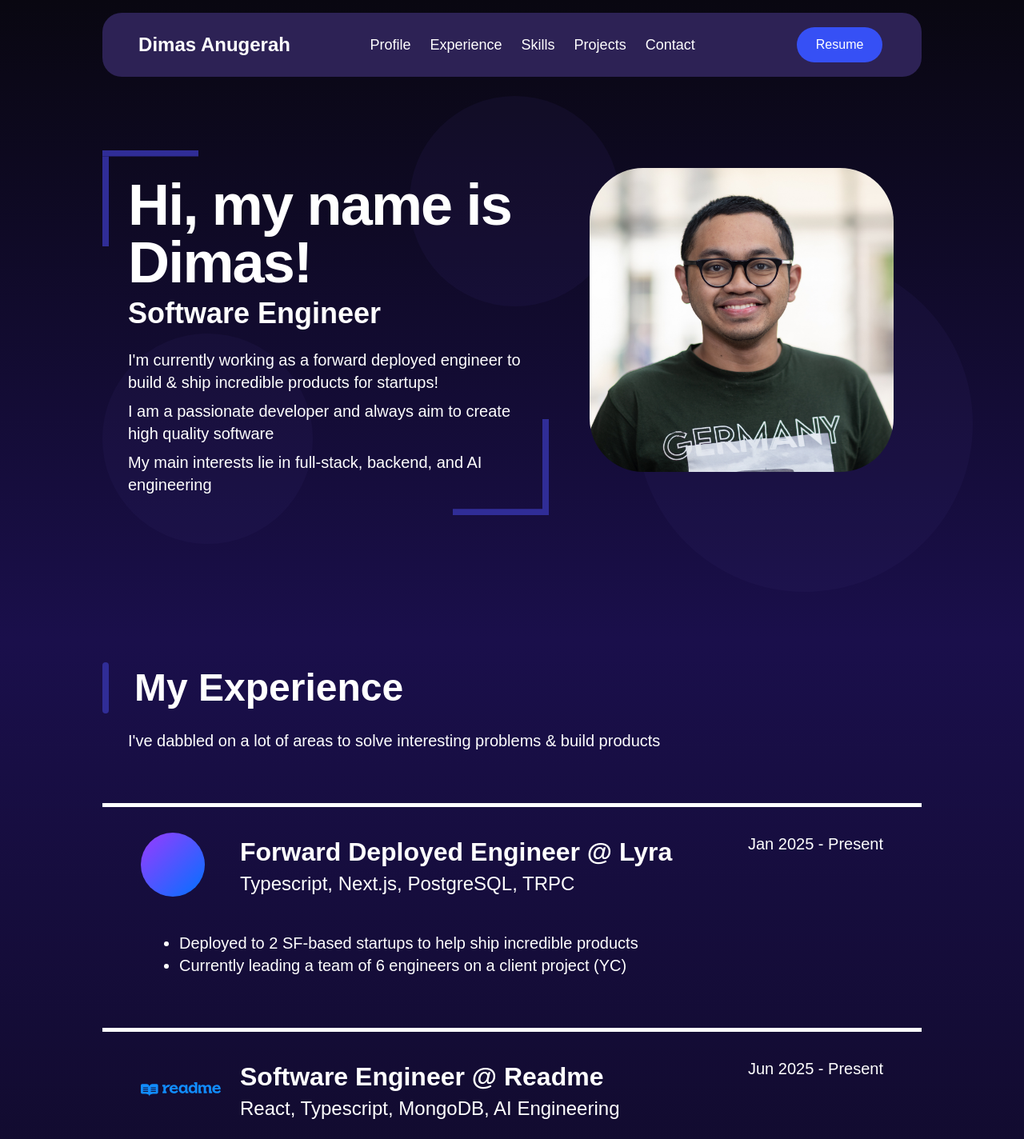
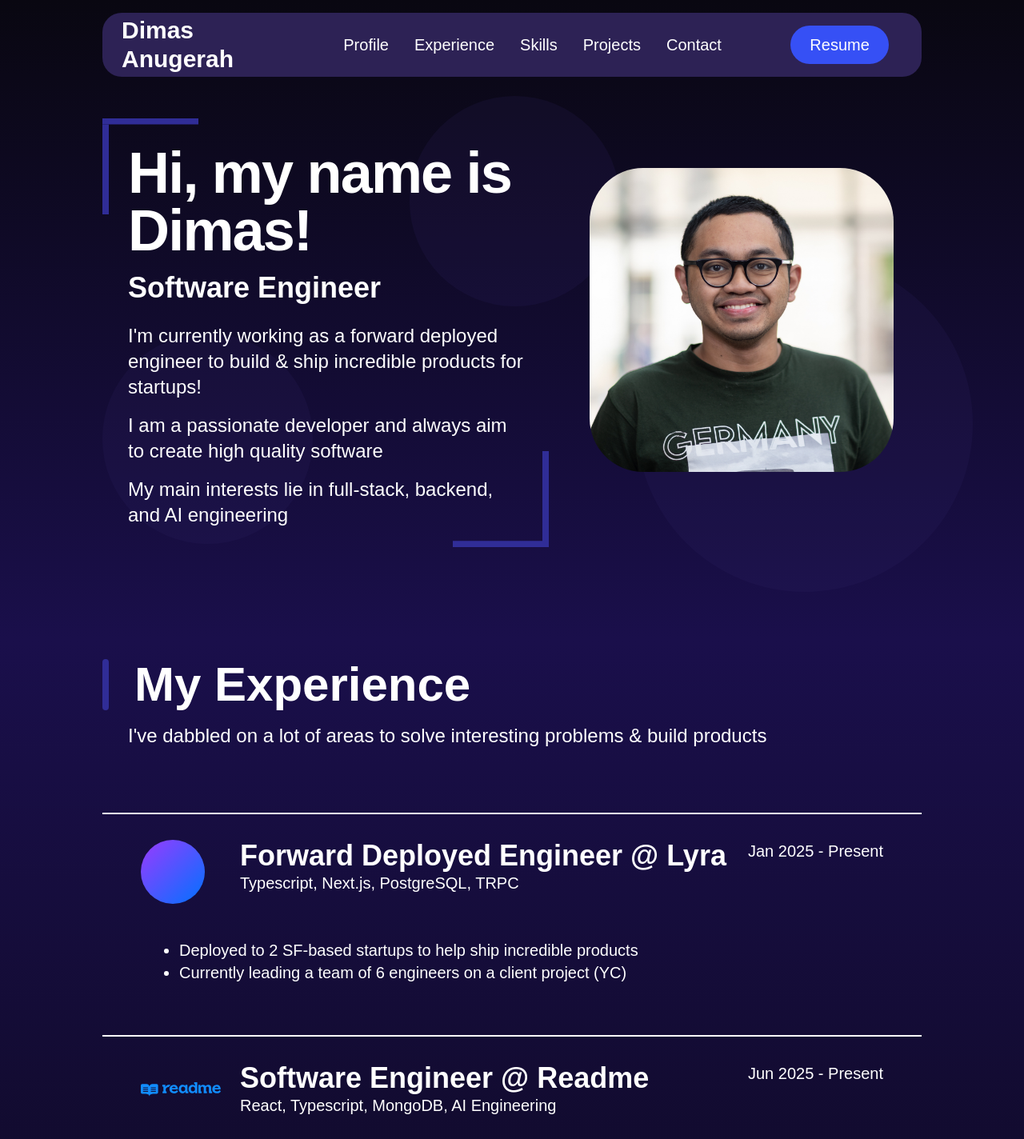
Before and after one commit to eaglethrost/Personal-Website, a Next.js app: page / in a window 1280 px wide. Shown: the top 1424 px of the page at 80% size. Built offline with nearby package versions, Linux system fonts and the light colour scheme.

Commit message:
style: standardize text sizes

```diff
--- a/src/components/Navbar/index.tsx
+++ b/src/components/Navbar/index.tsx
@@ -13,17 +13,17 @@
         id="name-container"
         className="h-full w-1/4 flex items-center justify-center pl-6"
       >
-        <h1 className="text-white text-2xl font-bold">Dimas Anugerah</h1>
+        <h1 className="text-white text-3xl font-bold">Dimas Anugerah</h1>
       </div>
       <div
         id="links-container"
-        className="h-full flex-1 hidden md:flex items-center justify-center text-white lg:gap-x-6 md:gap-x-3"
+        className="h-full flex-1 hidden md:flex items-center justify-center text-white lg:gap-x-8 md:gap-x-3"
       >
         {homePageSections.map((section) => (
           <Link
             key={section.name}
             href={section.href}
-            className="text-lg hover:text-blue-500 transition-colors"
+            className="text-xl hover:text-blue-500 transition-colors"
           >
             {section.name}
           </Link>
@@ -35,7 +35,7 @@
       >
         <a
           href="/Dimas_Resume.pdf"
-          className="text-white p-2.5 px-6 rounded-full bg-[#3650F5] hover:bg-blue-700 transition-colors"
+          className="text-xl text-white p-2.5 px-6 rounded-full bg-[#3650F5] hover:bg-blue-700 transition-colors"
         >
           Resume
         </a>
--- a/src/components/ui/SectionHeader.tsx
+++ b/src/components/ui/SectionHeader.tsx
@@ -16,9 +16,9 @@
       <div className="flex items-center gap-8 mb-4">
         {/* Decorative Line */}
         <div className="w-2 h-16 bg-[#302D97] rounded" />
-        <p className="font-bold text-[48px] text-white">{title}</p>
+        <p className="font-bold text-5xl lg:text-6xl text-white">{title}</p>
       </div>
-      <p className="font-normal text-xl ml-8 text-white">{description}</p>
+      <p className="font-normal text-2xl ml-8 text-white">{description}</p>
     </div>
   );
 }
--- a/src/sections/home/Contact/index.tsx
+++ b/src/sections/home/Contact/index.tsx
@@ -19,7 +19,7 @@
               <h1 className="text-5xl lg:text-6xl text-center lg:text-left font-bold text-white">
                 Let's Talk!
               </h1>
-              <p className="text-xl lg:text-3xl text-center lg:text-left text-white leading-relaxed">
+              <p className="text-lg lg:text-2xl text-center lg:text-left text-white leading-relaxed">
                 Get in contact with me if you're interested to work together and
                 build the coolest products!
               </p>
--- a/src/sections/home/Experience/Card.tsx
+++ b/src/sections/home/Experience/Card.tsx
@@ -22,7 +22,7 @@
   return (
     <div
       className={`bg-transparent w-full px-4 sm:px-8 md:px-12 py-8 ${
-        isLast ? "border-y-[5px]" : "border-t-[5px]"
+        isLast ? "border-y-[2px]" : "border-t-[2px]"
       } border-white`}
     >
       {/* Header Section */}
@@ -34,34 +34,28 @@
           width={100}
           height={100}
         />
-
         <div className="flex-1 min-w-0">
           <p
-            className="font-bold text-[32px] text-white text-center md:text-left"
-            style={{ fontVariationSettings: "'wdth' 100" }}
+            className="font-bold text-3xl lg:text-4xl text-white text-center md:text-left"
           >
             {title} @ {company}
           </p>
           {skills && (
             <p
-              className="font-normal text-2xl text-white text-center md:text-left mt-0"
-              style={{ fontVariationSettings: "'wdth' 100" }}
+              className="font-normal text-lg lg:text-xl text-white text-center md:text-left mt-0"
             >
               {skills}
             </p>
           )}
         </div>
-
         <p
-          className="font-medium text-xl text-white text-center md:text-left shrink-0 self-center md:self-start"
-          style={{ fontVariationSettings: "'wdth' 100" }}
+          className="font-medium text-lg lg:text-xl text-white text-center md:text-left shrink-0 self-center md:self-start"
         >
           {dateRange}
         </p>
       </div>
-
       {/* Bullets */}
-      <ul className="font-normal text-xl text-white text-center md:text-left list-disc pl-8 md:pl-12">
+      <ul className="font-normal text-base lg:text-xl text-white text-center md:text-left list-disc pl-8 md:pl-12">
         {bullets.map((bullet, index) => (
           <li key={index}>{bullet}</li>
         ))}
--- a/src/sections/home/Experience/index.tsx
+++ b/src/sections/home/Experience/index.tsx
@@ -77,7 +77,7 @@
 
         <div
           ref={containerAnimation.ref}
-          className="w-full mt-4 flex flex-row flex-wrap justify-evenly text-center gap-8"
+          className="w-full pt-4 flex flex-row flex-wrap justify-evenly text-center gap-8"
         >
           {currentExperiences.map((experience, index) => (
             <ExperienceCard key={index} {...experience} />
--- a/src/sections/home/Profile/index.tsx
+++ b/src/sections/home/Profile/index.tsx
@@ -11,14 +11,14 @@
         <TopLeftFrame />
         <BottomRightFrame />
 
-        <div className="space-y-2 mx-8 my-6 text-center lg:text-left">
+        <div className="space-y-4 mx-8 my-6 text-center lg:text-left">
           <h1 className="font-bold mt-16 text-4xl sm:text-5xl lg:text-6xl xl:text-7xl text-white tracking-tight">
             Hi, my name is Dimas!
           </h1>
-          <p className="font-bold text-2xl sm:text-3xl lg:text-4xl text-white">
+          <p className="font-bold text-2xl lg:text-4xl text-white">
             Software Engineer
           </p>
-          <div className="pt-4 font-normal text-base sm:text-lg lg:text-xl text-white space-y-2">
+          <div className="pt-2 font-normal text-lg lg:text-2xl text-white space-y-4">
             <p>{`I'm currently working as a forward deployed engineer to build & ship incredible products for startups!`}</p>
             <p>
               I am a passionate developer and always aim to create high quality
--- a/src/sections/home/Projects/Card.tsx
+++ b/src/sections/home/Projects/Card.tsx
@@ -39,7 +39,7 @@
             href={link}
             target="_blank"
             rel="noopener noreferrer"
-            className="font-['Roboto:Medium',sans-serif] font-medium leading-[40px] text-[32px] text-left text-nowrap text-white whitespace-pre"
+            className="font-['Roboto:Medium',sans-serif] font-medium leading-[40px] text-3xl lg:text-4xl text-left text-nowrap text-white whitespace-pre"
             style={{ fontVariationSettings: "'wdth' 100" }}
           >
             {title}
@@ -47,16 +47,16 @@
         </div>
       ) : (
         <p
-          className="font-['Roboto:Medium',sans-serif] font-medium leading-[40px] text-[32px] text-left text-nowrap text-white mt-[24px] ml-[54px] whitespace-pre"
+          className="font-['Roboto:Medium',sans-serif] font-medium leading-[40px] text-3xl lg:text-4xl text-left text-nowrap text-white mt-[24px] ml-[54px] whitespace-pre"
           style={{ fontVariationSettings: "'wdth' 100" }}
         >
           {title}
         </p>
       )}
-      <p className="font-['Inter:Regular',sans-serif] font-normal leading-[1.4] ml-[54px] not-italic text-[16px] text-white mt-[10px] w-[355px]">
+      <p className="font-['Inter:Regular',sans-serif] font-normal leading-[1.4] ml-[54px] not-italic text-base lg:text-lg text-white mt-[10px] w-[355px]">
         {technologies}
       </p>
-      <p className="font-['Inter:Regular',sans-serif] font-normal h-[187px] leading-[1.2] ml-[54px] not-italic text-[#fefefe] text-[20px] mt-[15px] w-[355px]">
+      <p className="font-['Inter:Regular',sans-serif] font-normal h-[187px] leading-[1.2] ml-[54px] not-italic text-[#fefefe] text-lg lg:text-xl mt-[15px] w-[355px]">
         {description}
       </p>
     </div>
--- a/src/sections/home/Skills/index.tsx
+++ b/src/sections/home/Skills/index.tsx
@@ -55,7 +55,7 @@
         <div
           ref={containerAnimation.ref}
           id="techs-container"
-          className="w-full my-5 p-8 grid grid-cols-2 md:grid-cols-4 justify-items-center items-center gap-x-4 gap-y-12 bg-white/10 rounded-3xl backdrop-blur-sm"
+          className="w-full my-5 p-8 grid grid-cols-2 md:grid-cols-4 justify-items-center items-center gap-x-2 gap-y-12 bg-white/10 rounded-3xl backdrop-blur-sm"
         >
           {logos.map((logo, index) => (
             <div key={index} className="flex items-center justify-center">
```
